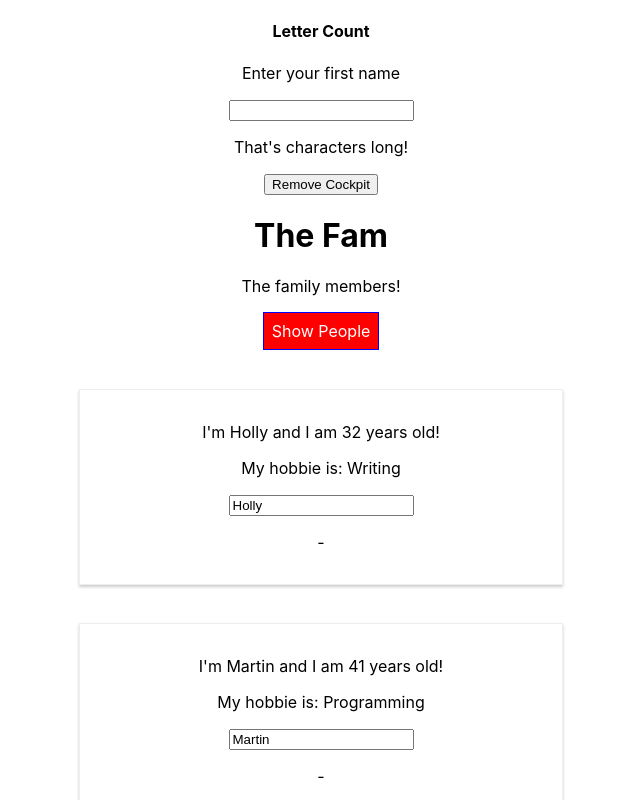
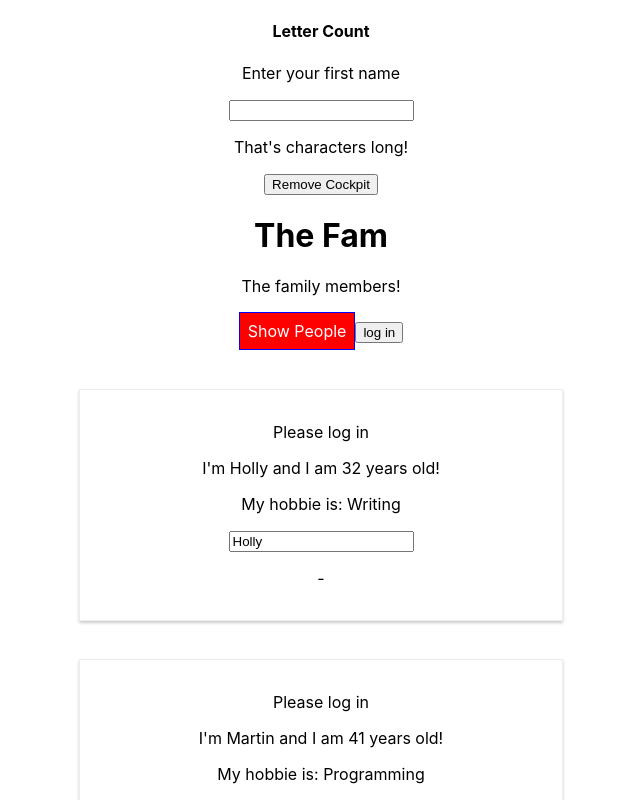
Before and after one commit to LittleBlue418/React-advanced, a React (Create React App) app: page / in a window 1280 px wide. Shown: the top 800 px of the page, without its empty margins (319-959 px from the left). Built offline with nearby package versions, Linux system fonts and the light colour scheme.

Commit message:
Using Context to pass props dynamically

```diff
--- a/src/components/Cockpit/Cockpit.js
+++ b/src/components/Cockpit/Cockpit.js
@@ -1,5 +1,6 @@
 import React, { useEffect, useRef } from 'react';
 import classes from './Cockpit.module.css';
+import AuthContext from '../../context/auth-context';
 
 const Cockpit = (props) => {
     const toggleBtnRef = useRef(null);
@@ -54,6 +55,13 @@
         onClick={props.clicked}>
         Show People
       </button>
+
+      <AuthContext.Consumer>
+          {context =>
+            <button onClick={context.login}>log in</button>
+          }
+      </AuthContext.Consumer>
+
     </div>
   );
 };
--- a/src/components/Persons/Person/Person.js
+++ b/src/components/Persons/Person/Person.js
@@ -4,6 +4,8 @@
 import Auxiliary from '../../../hoc/Auxiliary';
 import classes from './Person.module.css';
 import withClass2 from '../../../hoc/WithClass2';
+
+import AuthContext from '../../../context/auth-context';
 
 
 class Person extends Component {
@@ -21,6 +23,12 @@
     return (
       //<Fragment>
       <Auxiliary>
+
+        <AuthContext.Consumer>
+          {context =>
+            context.authenticated ? <p>Authenticated!</p> : <p>Please log in</p>
+          }
+        </AuthContext.Consumer>
 
         < p onClick={this.props.click} > I'm {this.props.name} and I am {this.props.age} years old!</p>
         < p >My hobbie is: {this.props.hobbies}</p >
--- a/src/containers/App.js
+++ b/src/containers/App.js
@@ -8,6 +8,7 @@
 // import WithClass from '../hoc/WithClass';
 import withClass2 from '../hoc/WithClass2';
 import Auxiliary from '../hoc/Auxiliary';
+import AuthContext from '../context/auth-context';
 
 
 class App extends Component {
@@ -28,7 +29,8 @@
     showCockpit: true,
     userText: '',
     userTextArray: {},
-    changeCounter: 0
+    changeCounter: 0,
+    authenticated: false
   };
 
   // static getDerivedStateFromProps(props, state) {
@@ -64,7 +66,7 @@
     this.setState((prevState, props) => {
       return {
         persons: persons,
-        changeCounter: prevState.changeCounter +1
+        changeCounter: prevState.changeCounter + 1
       }
     });
   }
@@ -117,6 +119,10 @@
     this.setState({ showPersons: !doesShow });
   }
 
+  loginHandler = () => {
+    this.setState({ authenticated: true })
+  }
+
   render() {
     //console.log('[App.js] render')
     let persons = null;
@@ -127,7 +133,9 @@
         <Persons
           persons={this.state.persons}
           clicked={this.deletePersonHandler}
-            changed={this.nameChangedHandler} />
+          changed={this.nameChangedHandler}
+          isAuthenticated={this.state.authenticated}
+        />
       );
     }
 
@@ -152,22 +160,30 @@
 
         {letterCards}
 
-          { <button onClick={() => {
-            this.setState( {showCockpit: false });
+        {<button onClick={() => {
+          this.setState({ showCockpit: false });
         }}
         >
           Remove Cockpit
           </button>}
+
+        <AuthContext.Provider
+          value={{
+            authenticated: this.state.authenticated,
+            login: this.loginHandler
+          }}>
 
           {this.state.showCockpit ? (
             <Cockpit
               title={this.props.appTitle}
               showPersons={this.state.showPersons}
               personsLength={this.state.persons.length}
-              clicked={this.togglePersonsHandler} />
+              clicked={this.togglePersonsHandler}
+            />
           ) : null}
 
           {persons}
+        </AuthContext.Provider>
 
       </Auxiliary>
       //</WithClass>
--- /dev/null
+++ b/src/context/auth-context.js
@@ -0,0 +1,8 @@
+import React from 'react';
+
+const authContext = React.createContext({
+  authenticated: false,
+  login: () => {}
+});
+
+export default authContext;
```
Lines whose indentation alone changed are shown as unchanged.
